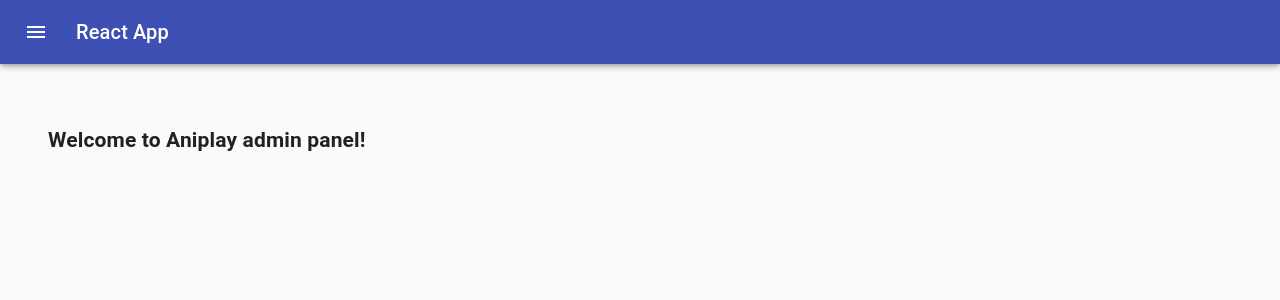
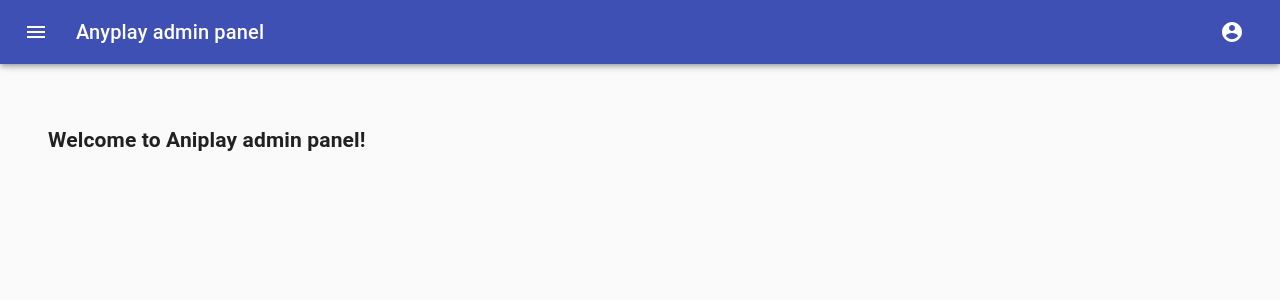
Before and after one commit to Kahore/anyplay_admin_front, a React (Create React App) app: page / in a window 1280 px wide. Shown: the top 300 px of the page. Built offline with nearby package versions, Linux system fonts and the light colour scheme.

Commit message:
profile mock icon done

```diff
--- a/public/index.html
+++ b/public/index.html
@@ -24,7 +24,7 @@
       work correctly both with client-side routing and a non-root public URL.
       Learn how to configure a non-root public URL by running `npm run build`.
     -->
-    <title>React App</title>
+    <title>Anyplay admin panel</title>
   </head>
   <body>
     <noscript>You need to enable JavaScript to run this app.</noscript>
--- a/src/components/Layout/Navbar.tsx
+++ b/src/components/Layout/Navbar.tsx
@@ -1,16 +1,12 @@
 import React, {useEffect} from 'react';
 import clsx from 'clsx';
 import { makeStyles, useTheme, Theme, createStyles } from '@material-ui/core/styles';
-import Drawer from '@material-ui/core/Drawer';
-import AppBar from '@material-ui/core/AppBar';
-import Toolbar from '@material-ui/core/Toolbar';
-import Typography from '@material-ui/core/Typography';
-import IconButton from '@material-ui/core/IconButton';
+import {Menu, MenuItem, Drawer, AppBar, Toolbar, Typography, IconButton} from "@material-ui/core";
 import MenuIcon from '@material-ui/icons/Menu';
 import ChevronLeftIcon from '@material-ui/icons/ChevronLeft';
 import ChevronRightIcon from '@material-ui/icons/ChevronRight';
+import {AccountCircle} from "@material-ui/icons";
 import LeftMenu from "./LeftMenu";
-import { useLocation } from 'react-router-dom';
 
 const drawerWidth = 240;
 
@@ -50,18 +46,19 @@
       display: 'flex',
       alignItems: 'center',
       padding: theme.spacing(0, 1),
-      // necessary for content to be below app bar
       ...theme.mixins.toolbar,
       justifyContent: 'flex-end',
     },
-
+    title: {
+      flexGrow: 1,
+    },
   }),
 );
 const Navbar: React.FC<{onMenuChange:any}> = ({onMenuChange}) =>{
-  const location = useLocation();
   const classes = useStyles();
   const theme = useTheme();
   const [open, setOpen] = React.useState<boolean>(false);
+  const [openProfile, setOpenProfile] = React.useState<boolean>(false);
   const [title, setTitle] = React.useState<string>(document.title);
   const handleDrawerOpen = () => {
     onMenuChange(true)
@@ -80,18 +77,17 @@
     handleDrawerClose();
     setTitle(routeTitle)
   }
-  const [auth, setAuth] = React.useState(true);
+  const [auth] = React.useState(true);
   const [anchorEl, setAnchorEl] = React.useState<null | HTMLElement>(null);
 
-  const handleChange = (event: React.ChangeEvent<HTMLInputElement>) => {
-    setAuth(event.target.checked);
-  };
 
   const handleMenu = (event: React.MouseEvent<HTMLElement>) => {
+    setOpenProfile(true)
     setAnchorEl(event.currentTarget);
   };
 
   const handleClose = () => {
+    setOpenProfile(false)
     setAnchorEl(null);
   };
 
@@ -115,9 +111,42 @@
           <MenuIcon />
 
         </IconButton>
-        <Typography variant="h6" noWrap>
+        <Typography variant="h6"
+                    noWrap
+                    className={classes.title}>
           {title}
         </Typography>
+        {auth && (
+          <div>
+            <IconButton
+              aria-label="account of current user"
+              aria-controls="menu-appbar"
+              aria-haspopup="true"
+              onClick={handleMenu}
+              color="inherit"
+            >
+              <AccountCircle />
+            </IconButton>
+            <Menu
+              id="menu-appbar"
+              anchorEl={anchorEl}
+              anchorOrigin={{
+                vertical: 'top',
+                horizontal: 'right',
+              }}
+              keepMounted
+              transformOrigin={{
+                vertical: 'top',
+                horizontal: 'right',
+              }}
+              open={openProfile}
+              onClose={handleClose}
+            >
+              <MenuItem onClick={handleClose}>Profile</MenuItem>
+              <MenuItem onClick={handleClose}>Sign out</MenuItem>
+            </Menu>
+          </div>
+        )}
       </Toolbar>
     </AppBar>
     <Drawer
```
